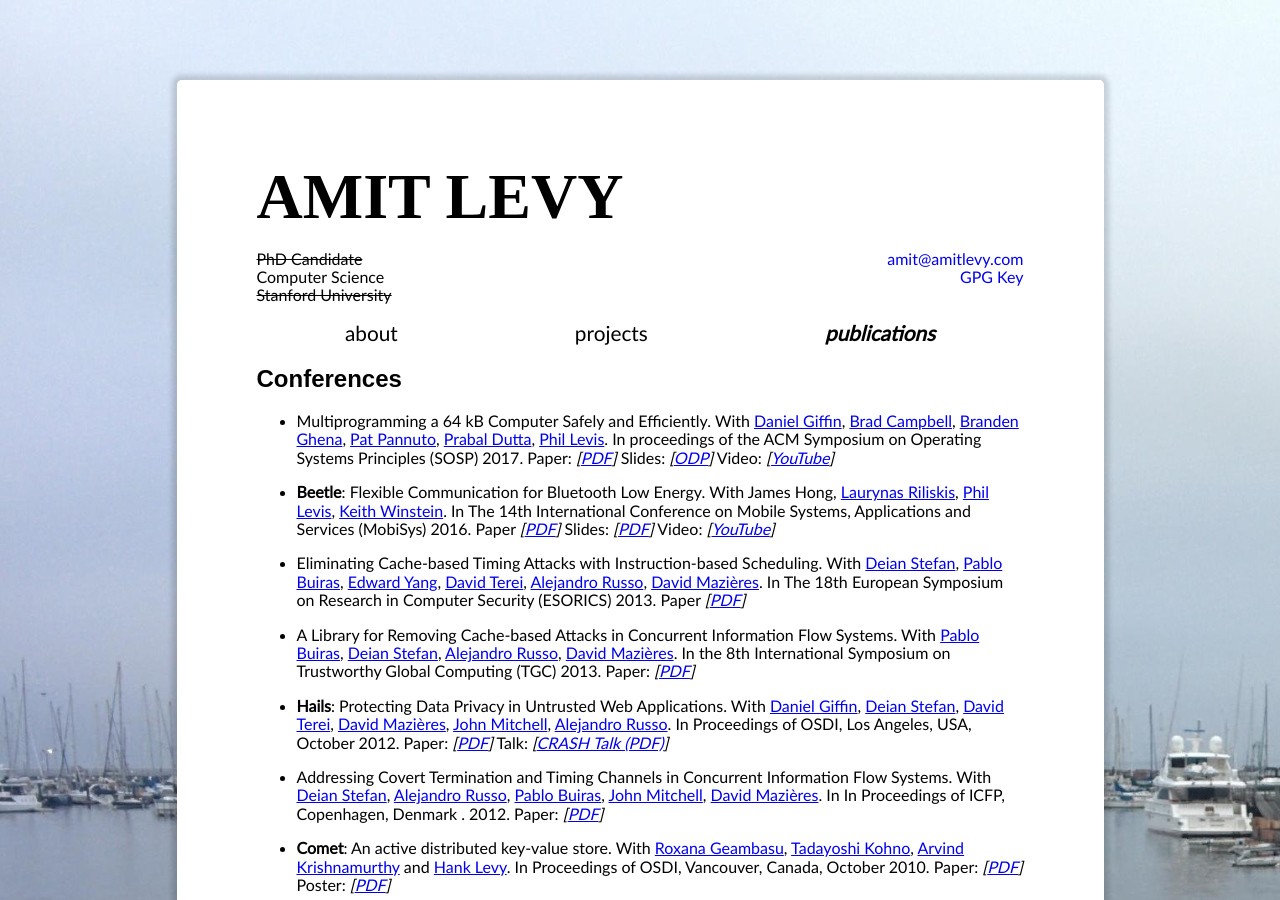
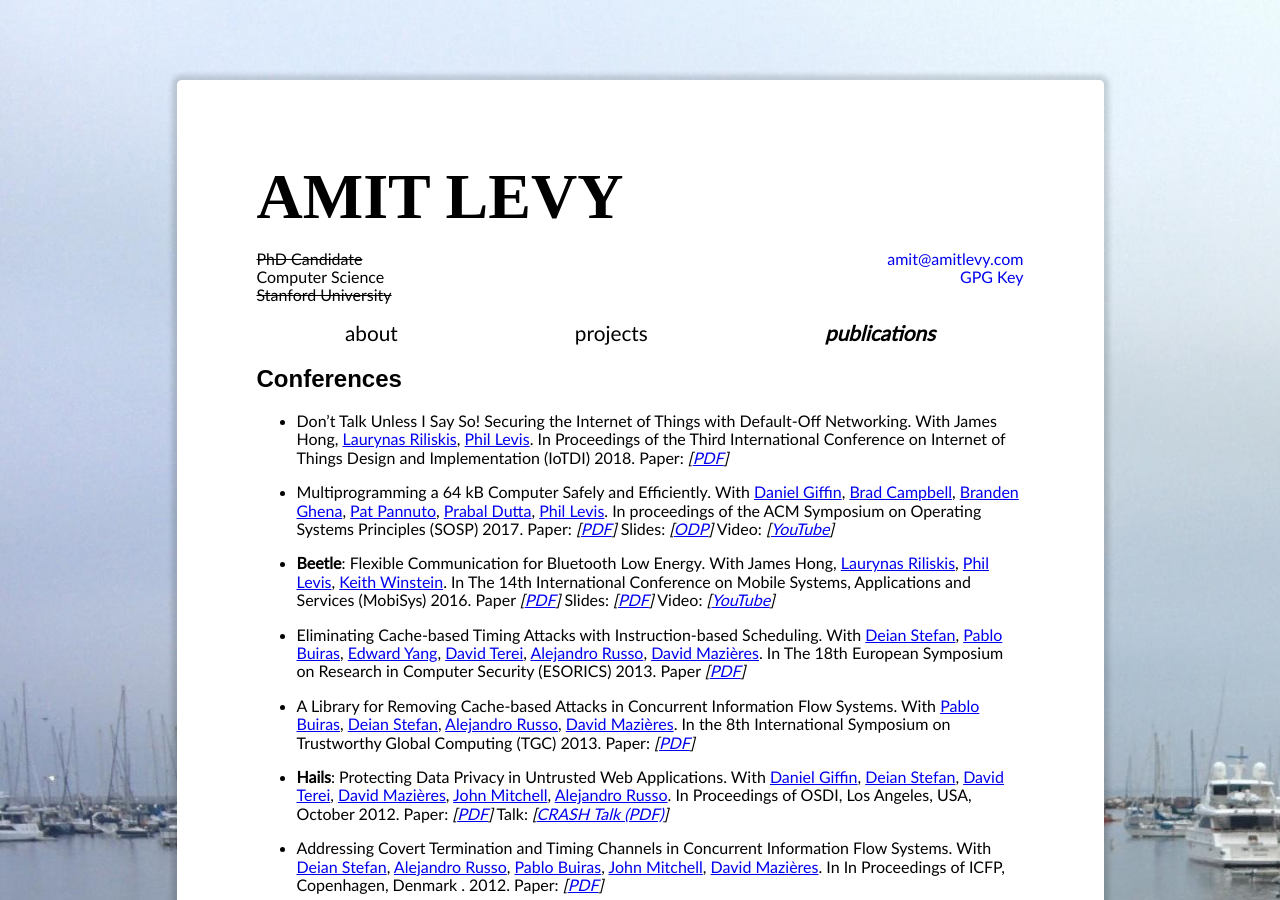
Before and after one commit to alevy/www, a Jekyll site: the page built from publications.md, in a window 1280 px wide and 900 px high. Built offline with Jekyll 4.4.1, drawn with Linux system fonts in a browser that asks for light colours; some web fonts are replaced.

Commit message:
add bark

```diff
--- a/publications.md
+++ b/publications.md
@@ -6,6 +6,12 @@ layout: default
 {% include references.md %}
 
 ## Conferences
+
+* Don't Talk Unless I Say So! Securing the Internet of Things with Default-Off
+  Networking. With James Hong, [Laurynas Riliskis], [Phil Levis]. In
+  Proceedings of the Third International Conference on Internet of Things
+  Design and Implementation (IoTDI) 2018. Paper:
+  _\[[PDF](/papers/bark-iotdi18.pdf)\]_
 
 * Multiprogramming a 64 kB Computer Safely and Efficiently. With [Daniel
   Giffin], [Brad Campbell], [Branden Ghena], [Pat Pannuto], [Prabal Dutta],
```
Also changed, not shown: 1 other file.
